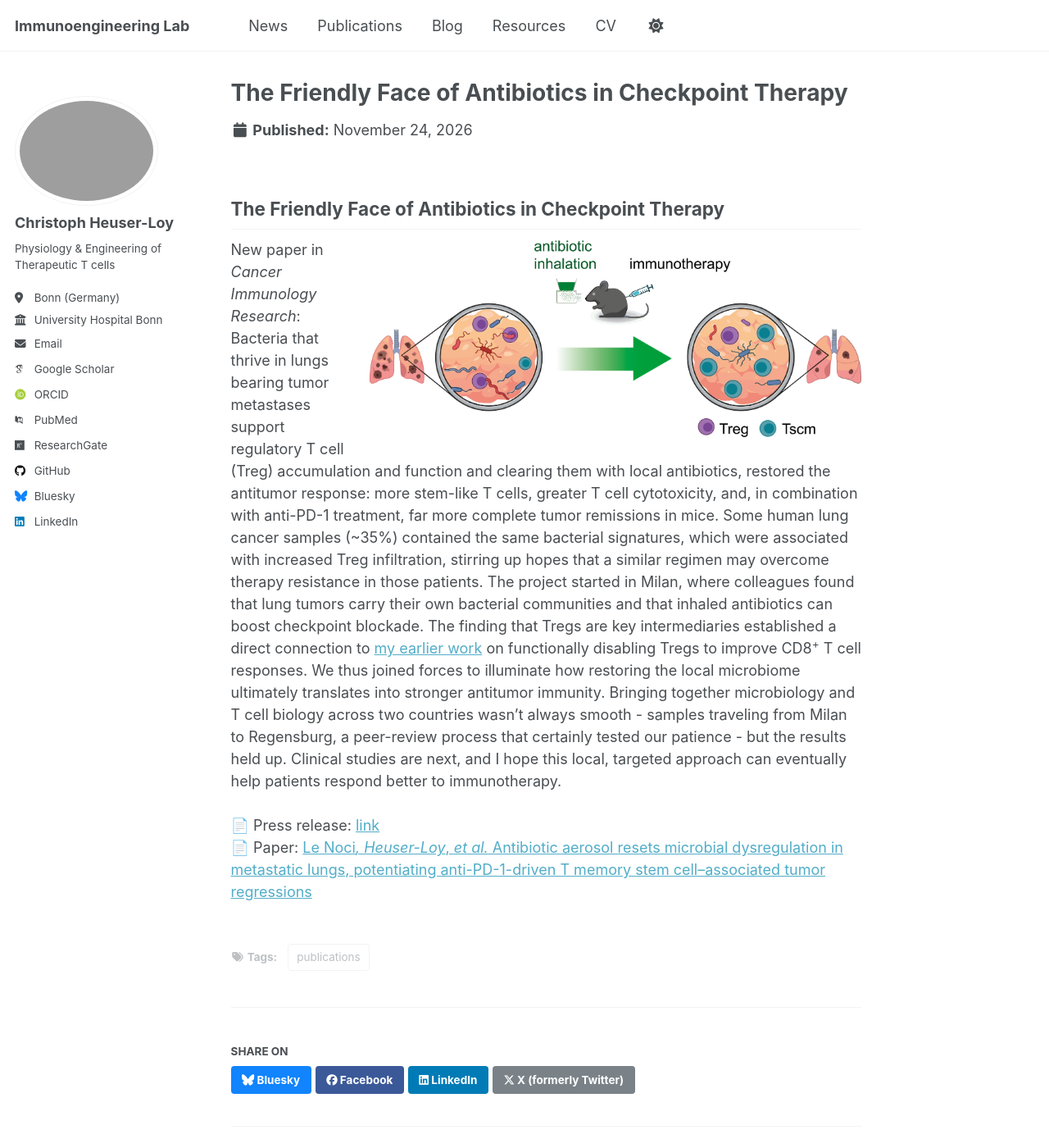
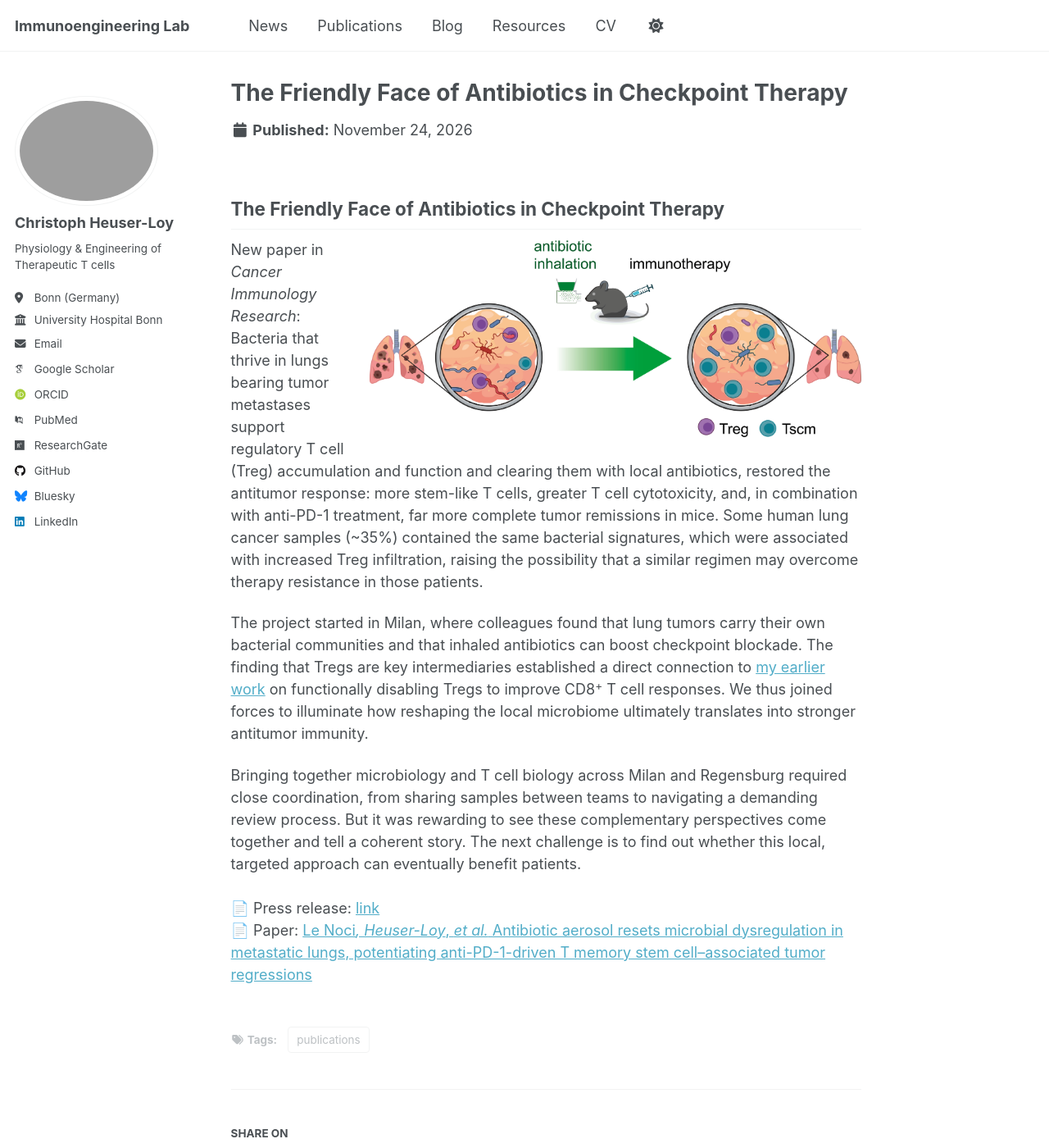
Before and after one commit to cheuserloy/cheuserloy.github.io, a Jekyll site: the page built from _news/2026-11-24_CIR.md, in a window 1280 px wide and 1400 px high. Shown: the whole window at 82% size. Built offline with Jekyll 4.4.1, drawn with Linux system fonts in a browser that asks for light colours; some web fonts are replaced; a script that is not in the unit is left out.

Commit message:
Revise CIR article with new insights and press release
Updated the article to reflect new findings and improved clarity on the project's impact and future directions.

```diff
--- a/_news/2026-11-24_CIR.md
+++ b/_news/2026-11-24_CIR.md
@@ -8,8 +8,10 @@ tags:
 
 ## The Friendly Face of Antibiotics in Checkpoint Therapy
 <img src="/images/CIR_GA.jpg" alt="graphical abstract of the publication" width="600" align="right" style="margin: 0 0 1em 1em;">
-New paper in <i>Cancer Immunology Research</i>: Bacteria that thrive in lungs bearing tumor metastases support regulatory T cell (Treg) accumulation and function and clearing them with local antibiotics, restored the antitumor response: more stem-like T cells, greater T cell cytotoxicity, and, in combination with anti-PD-1 treatment, far more complete tumor remissions in mice. Some human lung cancer samples (~35%) contained the same bacterial signatures, which were associated with increased Treg infiltration, stirring up hopes that a similar regimen may overcome therapy resistance in those patients.
-The project started in Milan, where colleagues found that lung tumors carry their own bacterial communities and that inhaled antibiotics can boost checkpoint blockade. The finding that Tregs are key intermediaries established a direct connection to [my earlier work](/publications/2017-10-17_IKKb-CellRep) on functionally disabling Tregs to improve CD8<sup>+</sup> T cell responses. We thus joined forces to illuminate how restoring the local microbiome ultimately translates into stronger antitumor immunity.
-Bringing together microbiology and T cell biology across two countries wasn't always smooth - samples traveling from Milan to Regensburg, a peer-review process that certainly tested our patience - but the results held up. Clinical studies are next, and I hope this local, targeted approach can eventually help patients respond better to immunotherapy.<br><br>
-📄 Press release: [link]()<br>
+New paper in <i>Cancer Immunology Research</i>: Bacteria that thrive in lungs bearing tumor metastases support regulatory T cell (Treg) accumulation and function and clearing them with local antibiotics, restored the antitumor response: more stem-like T cells, greater T cell cytotoxicity, and, in combination with anti-PD-1 treatment, far more complete tumor remissions in mice. Some human lung cancer samples (~35%) contained the same bacterial signatures, which were associated with increased Treg infiltration, raising the possibility that a similar regimen may overcome therapy resistance in those patients.<br>
+
+The project started in Milan, where colleagues found that lung tumors carry their own bacterial communities and that inhaled antibiotics can boost checkpoint blockade. The finding that Tregs are key intermediaries established a direct connection to [my earlier work](/publications/2017-10-17_IKKb-CellRep) on functionally disabling Tregs to improve CD8<sup>+</sup> T cell responses. We thus joined forces to illuminate how reshaping the local microbiome ultimately translates into stronger antitumor immunity.<br>
+
+Bringing together microbiology and T cell biology across Milan and Regensburg required close coordination, from sharing samples between teams to navigating a demanding review process. But it was rewarding to see these complementary perspectives come together and tell a coherent story. The next challenge is to find out whether this local, targeted approach can eventually benefit patients.<br><br>
+📄 Press release: [link](https://lit.eu/news/study-identifies-tumor-associated-bacteria-as-a-potential-barrier-to-immunotherapy/)<br>
 📄 Paper: [Le Noci*, Heuser-Loy*, *et al.* Antibiotic aerosol resets microbial dysregulation in metastatic lungs, potentiating anti-PD-1-driven T memory stem cell–associated tumor regressions](https://doi.org/10.1158/2326-6066.CIR-26-0438)
```
